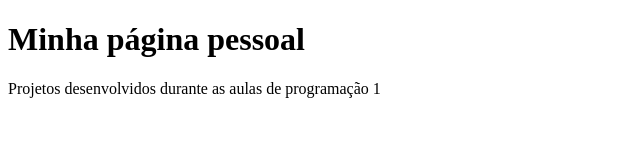
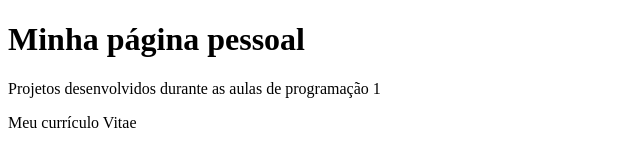
Before and after one commit to EzeqCM/projetos_html_ads_2024, a plain HTML site: page index.html in a window 1280 px wide. Shown: the whole page, without its empty margins (0-640 px from the left). Drawn offline with Linux system fonts and the light colour scheme.

Commit message:
adicionando currículo

```diff
--- a/index.html
+++ b/index.html
@@ -8,5 +8,7 @@
 <body>
 	<h1>Minha página pessoal</h1>
 	<p>Projetos desenvolvidos durante as aulas de programação 1</p>
+
+	Meu currículo Vitae
 </body>
 </html>
```
